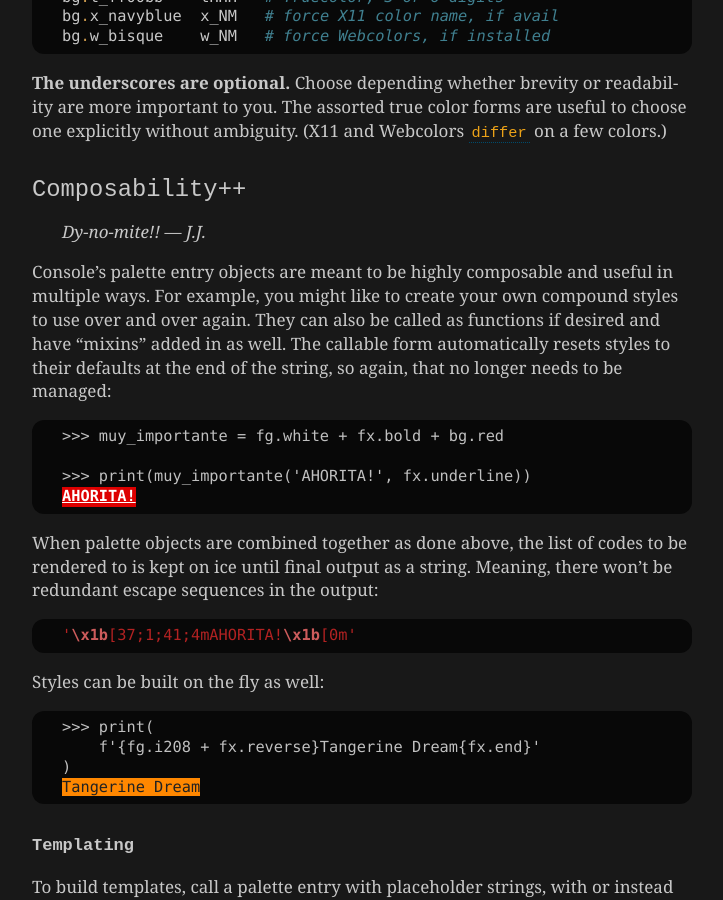
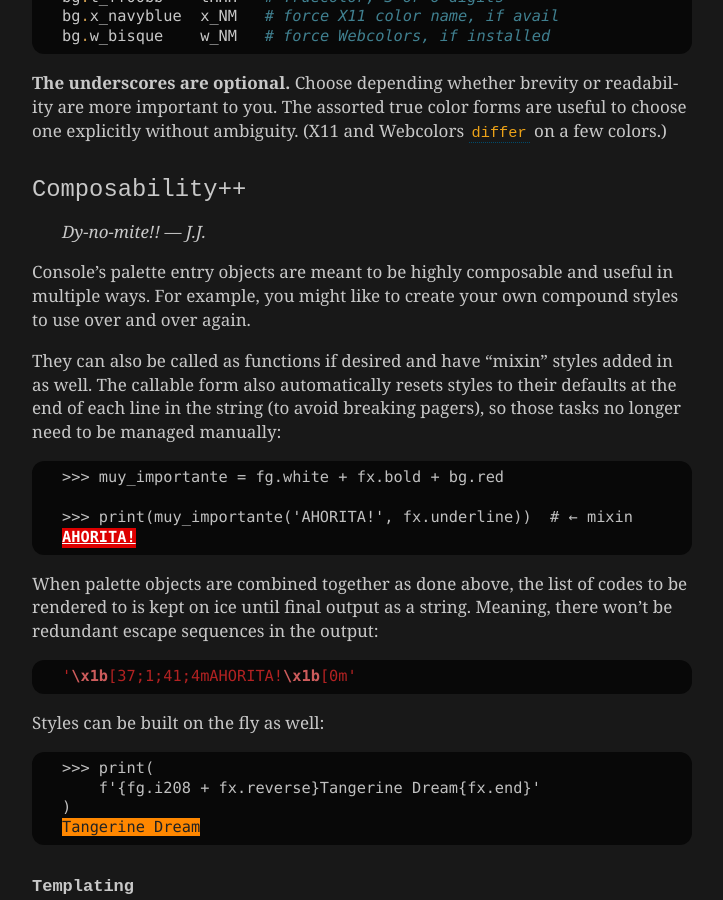
Before and after one commit to mixmastamyk/console, a Sphinx documentation site: the page built from docs/readme.rst, in a window 1280 px wide and 900 px high, scrolled down 3570 px. Shown: the whole window, without its empty margins (388-1111 px from the left). Built offline with Sphinx 7.4.7, drawn with Linux system fonts in a browser that asks for light colours.

Commit message:
refr: cleanup, imprv docs

```diff
--- a/docs/readme.rst
+++ b/docs/readme.rst
@@ -258,19 +258,19 @@ Console's palette entry objects are meant to be highly composable and useful in
 multiple ways.
 For example,
 you might like to create your own compound styles to use over and over again.
-They can also be called as functions if desired and have "mixins" added in as
-well.
-The callable form automatically resets styles to their defaults at the end of
-the string,
-so again,
-that no longer needs to be managed:
+
+They can also be called as functions if desired and have "mixin" styles added
+in as well.
+The callable form also automatically resets styles to their defaults at the end
+of each line in the string (to avoid breaking pagers),
+so those tasks no longer need to be managed manually:
 
 .. raw:: html
 
     <pre>
     &gt;&gt;&gt; muy_importante = fg.white + fx.bold + bg.red
 
-    &gt;&gt;&gt; print(muy_importante('AHORITA!', fx.underline))
+    &gt;&gt;&gt; print(muy_importante('AHORITA!', fx.underline))  # ← mixin
     <div style="display: inline-block; background: #d00; color: white; font-weight: bold; text-decoration: underline">AHORITA!</div>
     </pre>
 
```
Also changed, not shown: console/__init__.py (+3 -6 lines), readme.rst (+7 -7 lines), 2 other files.
